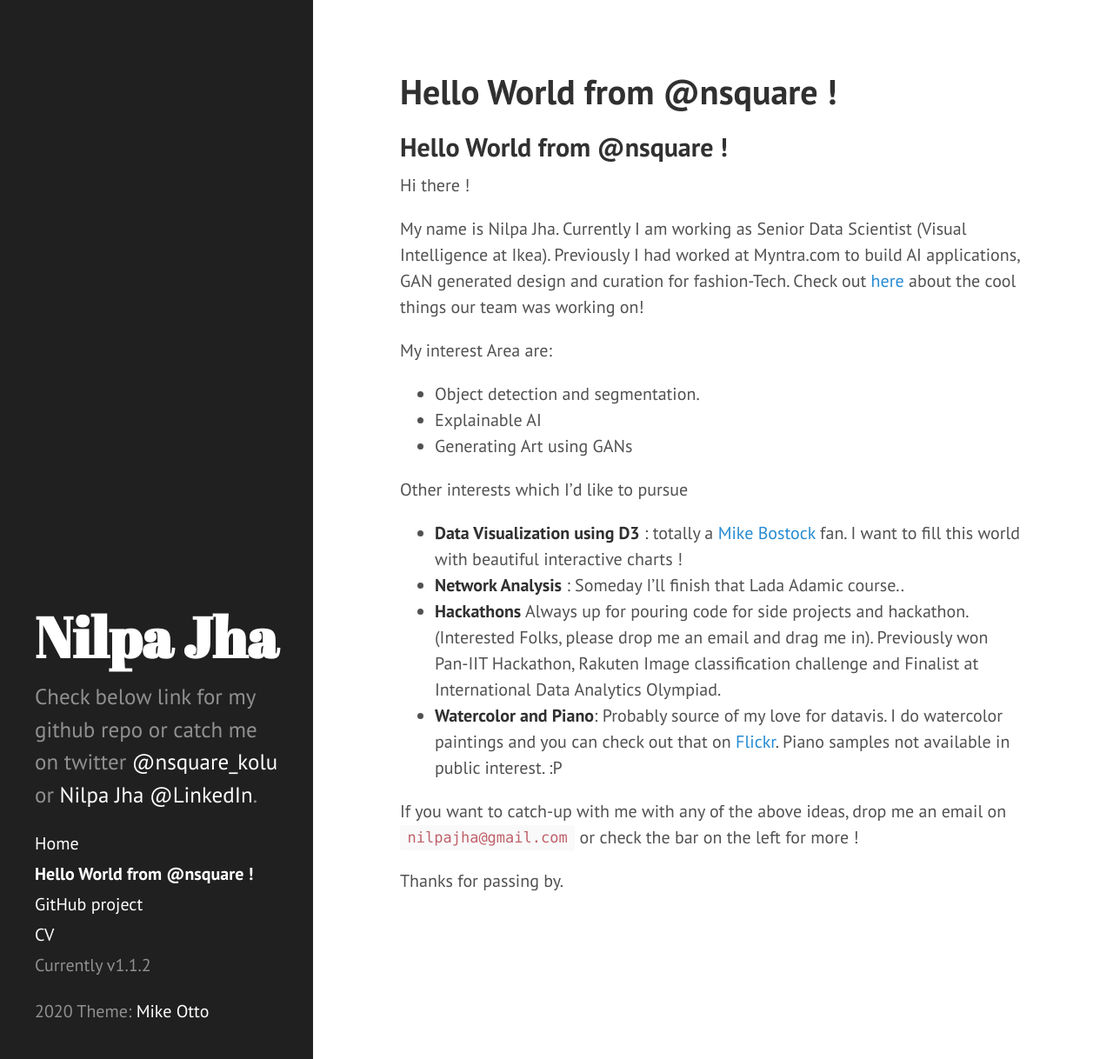
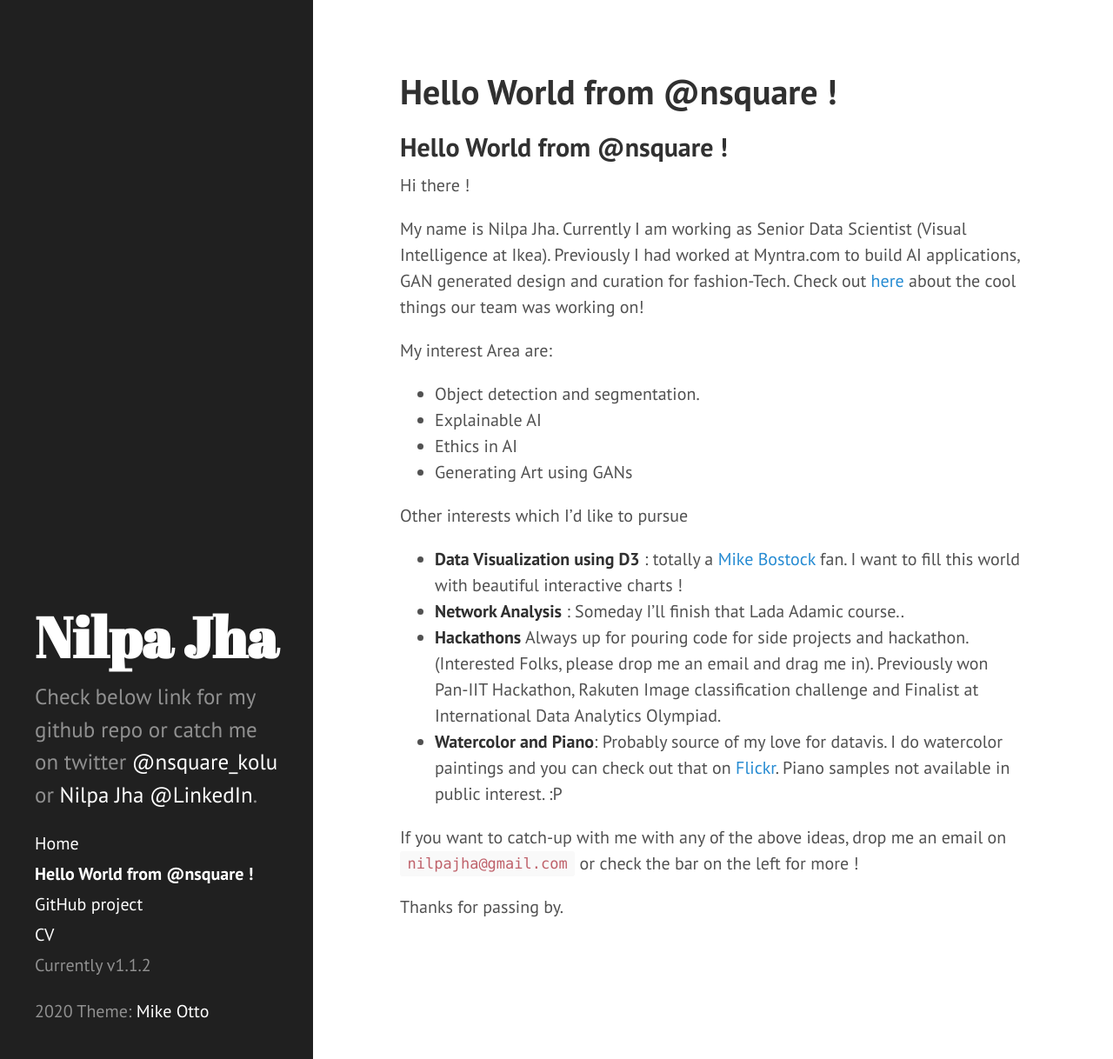
Before and after one commit to nsquare/nsquare.github.io, a Jekyll site: the page built from index.md, in a window 1280 px wide and 1218 px high. Shown: the whole window at 87% size. Built offline with Jekyll 4.4.1, drawn with Linux system fonts in a browser that asks for light colours; our own code applies the rules of GitHub Pages for plain Markdown files; the list of posts is cut into pages by our own code.

Commit message:
change url

```diff
--- a/_includes/sidebar.html
+++ b/_includes/sidebar.html
@@ -29,7 +29,7 @@
       <!--<a class="sidebar-nav-item" href="{{ site.github.repo }}/archive/v{{ site.version }}.zip">Download</a>-->
       <a class="sidebar-nav-item" href="{{ site.github.repo }}">GitHub project</a>
 
-      <a class="sidebar-nav-item" href="https://drive.google.com/file/d/1yKyJF1jjL3ZNy4u1NKjoZWAECPYrbVnz/view?usp=sharing">CV</a>
+      <a class="sidebar-nav-item" href="https://drive.google.com/file/d/15cXvxRMZKWN9KgFqpSZY5A83YICJyn_i/view?usp=sharing">CV</a>
       <span class="sidebar-nav-item">Currently v{{ site.version }}</span>
     </nav>
 
--- a/index.md
+++ b/index.md
@@ -10,6 +10,7 @@
 
 - Object detection and segmentation.
 - Explainable AI
+- Ethics in AI
 - Generating Art using GANs
 
 Other interests which I'd like to pursue
```
